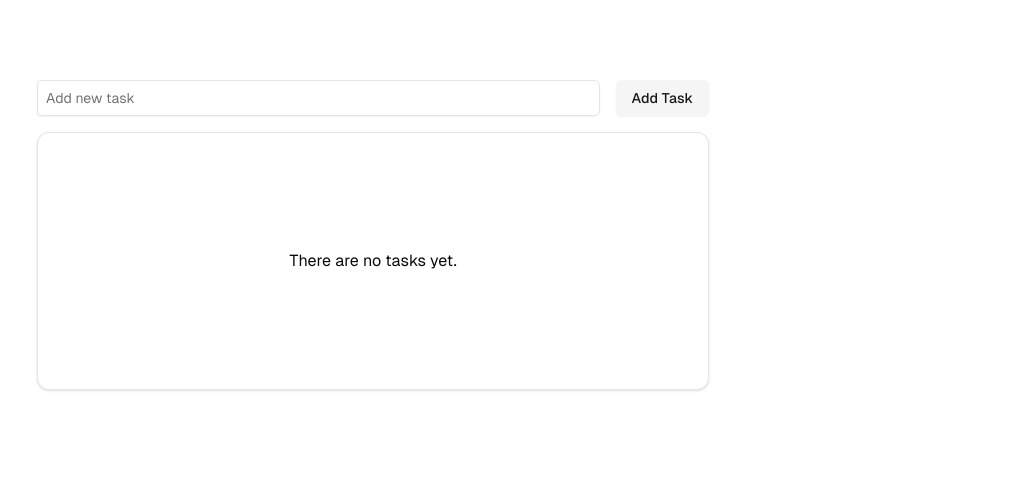
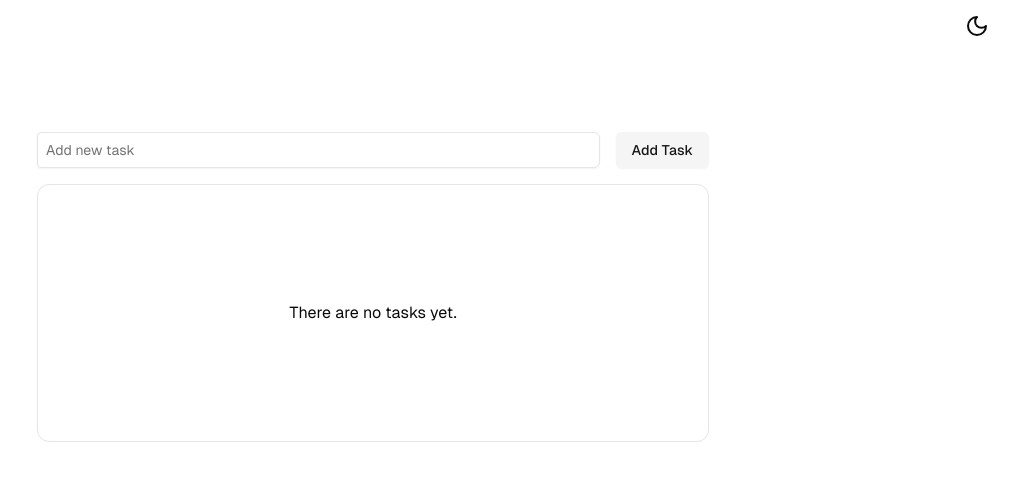
Before and after one commit to ltclmbdev/todo-zustand, a Next.js app: page / in a window 1280 px wide. Shown: the top 480 px of the page, without its empty margins (267-1280 px from the left). Built offline with nearby package versions, Linux system fonts and the light colour scheme.

Commit message:
toggle theme

```diff
--- a/package.json
+++ b/package.json
@@ -23,6 +23,7 @@
     "clsx": "^2.1.1",
     "lucide-react": "^0.441.0",
     "next": "14.2.11",
+    "next-themes": "^0.3.0",
     "react": "^18",
     "react-dom": "^18",
     "tailwind-merge": "^2.5.2",
--- a/src/app/globals.css
+++ b/src/app/globals.css
@@ -1,24 +1,6 @@
 @tailwind base;
 @tailwind components;
 @tailwind utilities;
-
-:root {
-  --background: #ffffff;
-  --foreground: #171717;
-}
-
-@media (prefers-color-scheme: dark) {
-  :root {
-    --background: #0a0a0a;
-    --foreground: #ededed;
-  }
-}
-
-body {
-  color: var(--foreground);
-  background: var(--background);
-  font-family: Arial, Helvetica, sans-serif;
-}
 
 @layer utilities {
   .text-balance {
--- a/src/app/layout.tsx
+++ b/src/app/layout.tsx
@@ -2,6 +2,7 @@ import type { Metadata } from 'next'
 import localFont from 'next/font/local'
 import './globals.css'
 import Providers from '@/providers'
+import Navigation from '@/components/navigation'
 
 const geistSans = localFont({
   src: './fonts/GeistVF.woff',
@@ -25,14 +26,17 @@ export default function RootLayout({
   children: React.ReactNode
 }>) {
   return (
-    <html lang="en">
-      <Providers>
-        <body
-          className={`${geistSans.variable} ${geistMono.variable} antialiased`}
-        >
-          {children}
-        </body>
-      </Providers>
+    <html lang="en" suppressHydrationWarning={true}>
+      <body
+        className={`${geistSans.variable} ${geistMono.variable} antialiased`}
+      >
+        <Providers>
+          <div className="flex min-h-dvh flex-col">
+            <Navigation />
+            {children}
+          </div>
+        </Providers>
+      </body>
     </html>
   )
 }
--- /dev/null
+++ b/src/components/navigation.tsx
@@ -0,0 +1,15 @@
+'use client'
+
+import ThemeToggle from '@/components/theme-toggle'
+
+const Navigation = () => {
+  return (
+    <header className="py-2">
+      <nav className="container flex max-w-none justify-end">
+        <ThemeToggle />
+      </nav>
+    </header>
+  )
+}
+
+export default Navigation
--- /dev/null
+++ b/src/components/theme-toggle.tsx
@@ -0,0 +1,33 @@
+'use client'
+
+import * as React from 'react'
+import { useTheme } from 'next-themes'
+import { Sun, Moon } from 'lucide-react'
+import { Button } from '@/components/ui/button'
+
+const ThemeToggle: React.FC<{ className?: string }> = () => {
+  const { theme, setTheme } = useTheme()
+
+  const toggleTheme = () => {
+    setTheme(theme === 'light' ? 'dark' : 'light')
+  }
+
+  return (
+    <Button
+      variant={null}
+      size="icon"
+      onClick={toggleTheme}
+      className="w-auto px-0"
+    >
+      <div className="rotate-0 scale-100 cursor-pointer text-xl transition-all dark:-rotate-90 dark:scale-0 md:text-2xl">
+        <Moon />
+      </div>
+      <div className="absolute rotate-90 scale-0 text-xl transition-all dark:rotate-0 dark:scale-100 md:text-2xl">
+        <Sun />
+      </div>
+      <span className="sr-only">Toggle theme</span>
+    </Button>
+  )
+}
+
+export default ThemeToggle
--- a/src/components/todo-list.tsx
+++ b/src/components/todo-list.tsx
@@ -82,7 +82,7 @@ export default function TodoList() {
     <div className="flex justify-center w-full">
       <div className="w-full max-w-2xl">
         <AddTodoForm onSubmit={handleAddTodo} />
-        <Card>
+        <Card className="shadow-none">
           <CardContent className="min-h-64 p-4 flex justify-center">
             {draggableItems.length > 0 ? (
               <DndContext
--- a/src/providers/index.tsx
+++ b/src/providers/index.tsx
@@ -1,8 +1,13 @@
 import * as React from 'react'
 import { TodoStoreProvider } from '@/store/todo-store-context'
+import { ThemeProvider as NextThemesProvider } from 'next-themes'
 
 const Providers: React.FC<React.PropsWithChildren> = ({ children }) => {
-  return <TodoStoreProvider>{children}</TodoStoreProvider>
+  return (
+    <NextThemesProvider attribute="class" defaultTheme="system" enableSystem>
+      <TodoStoreProvider>{children}</TodoStoreProvider>
+    </NextThemesProvider>
+  )
 }
 
 export default Providers
--- a/tailwind.config.ts
+++ b/tailwind.config.ts
@@ -1,44 +1,56 @@
-import type { Config } from "tailwindcss";
+import type { Config } from 'tailwindcss'
+import plugin from 'tailwindcss/plugin'
 
 const config: Config = {
-    darkMode: ["class"],
+  darkMode: ['class'],
   content: [
-    "./src/pages/**/*.{js,ts,jsx,tsx,mdx}",
-    "./src/components/**/*.{js,ts,jsx,tsx,mdx}",
-    "./src/app/**/*.{js,ts,jsx,tsx,mdx}",
+    './src/pages/**/*.{js,ts,jsx,tsx,mdx}',
+    './src/components/**/*.{js,ts,jsx,tsx,mdx}',
+    './src/app/**/*.{js,ts,jsx,tsx,mdx}',
   ],
   theme: {
     extend: {
+      container: {
+        center: true,
+        padding: {
+          DEFAULT: '1.25rem',
+          sm: '1.25rem',
+          md: '1.25rem',
+          lg: '1.25rem',
+          xl: '1.5rem',
+          '2xl': '1.5rem',
+        },
+      },
       colors: {
         background: 'hsl(var(--background))',
         foreground: 'hsl(var(--foreground))',
         card: {
           DEFAULT: 'hsl(var(--card))',
-  				foreground: 'hsl(var(--card-foreground))'
+          foreground: 'hsl(var(--card-foreground))',
         },
         popover: {
           DEFAULT: 'hsl(var(--popover))',
-  				foreground: 'hsl(var(--popover-foreground))'
+          foreground: 'hsl(var(--popover-foreground))',
         },
         primary: {
           DEFAULT: 'hsl(var(--primary))',
-  				foreground: 'hsl(var(--primary-foreground))'
+          foreground: 'hsl(var(--primary-foreground))',
         },
         secondary: {
           DEFAULT: 'hsl(var(--secondary))',
-  				foreground: 'hsl(var(--secondary-foreground))'
+          foreground: 'hsl(var(--secondary-foreground))',
         },
         muted: {
           DEFAULT: 'hsl(var(--muted))',
-  				foreground: 'hsl(var(--muted-foreground))'
+          foreground: 'hsl(var(--muted-foreground))',
         },
         accent: {
           DEFAULT: 'hsl(var(--accent))',
-  				foreground: 'hsl(var(--accent-foreground))'
+          foreground: 'hsl(var(--accent-foreground))',
         },
         destructive: {
           DEFAULT: 'hsl(var(--destructive))',
-  				foreground: 'hsl(var(--destructive-foreground))'
+          foreground: 'hsl(var(--destructive-foreground))',
         },
         border: 'hsl(var(--border))',
         input: 'hsl(var(--input))',
@@ -48,16 +60,34 @@ const config: Config = {
           '2': 'hsl(var(--chart-2))',
           '3': 'hsl(var(--chart-3))',
           '4': 'hsl(var(--chart-4))',
-  				'5': 'hsl(var(--chart-5))'
-  			}
+          '5': 'hsl(var(--chart-5))',
+        },
       },
       borderRadius: {
         lg: 'var(--radius)',
         md: 'calc(var(--radius) - 2px)',
-  			sm: 'calc(var(--radius) - 4px)'
+        sm: 'calc(var(--radius) - 4px)',
+      },
+    },
+  },
+  plugins: [
+    plugin(({ addComponents }) => {
+      addComponents({
+        '.container': {
+          maxWidth: '100%',
+          '@screen lg': {
+            maxWidth: '1024px',
+          },
+          '@screen xl': {
+            maxWidth: '1160px',
+          },
+          '@screen 2xl': {
+            maxWidth: '1328px',
+          },
+        },
+      })
+    }),
+    require('tailwindcss-animate'),
+  ],
 }
-  	}
-  },
-  plugins: [require("tailwindcss-animate")],
-};
-export default config;
+export default config
```
Also changed, not shown: 1 other file (tests, documents, lock files or other folders). Lines whose indentation alone changed are shown as unchanged.
